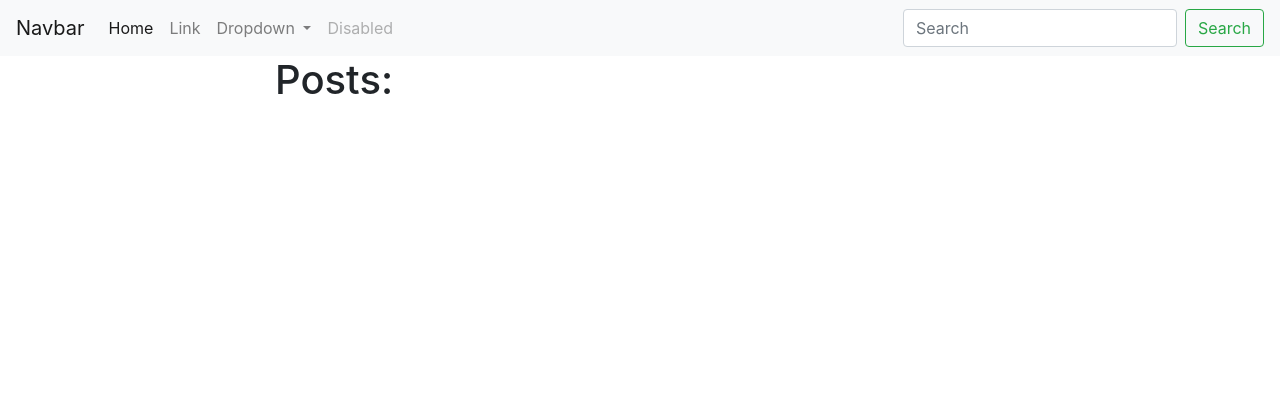
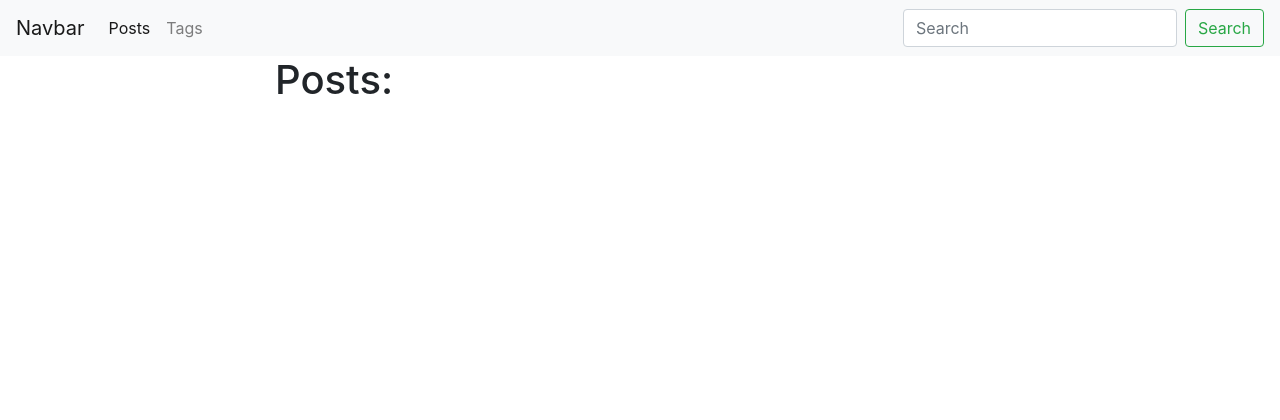
Before and after one commit to FroVolod/Blog, a Django app: page /blog/posts/ in a window 1280 px wide. Shown: the top 420 px of the page. Run offline with Django 3.2, Linux system fonts and the light colour scheme; data that the repository does not hold is empty; some libraries are stand-ins or nearby versions.

Commit message:
fixed "Navbar"

```diff
--- a/templates/base.html
+++ b/templates/base.html
@@ -22,24 +22,10 @@
         <div class="collapse navbar-collapse" id="navbarSupportedContent">
           <ul class="navbar-nav mr-auto">
             <li class="nav-item active">
-              <a class="nav-link" href="#">Home <span class="sr-only">(current)</span></a>
+              <a class="nav-link" href="{% url 'posts_list_url' %}">Posts<span class="sr-only">(current)</span></a>
             </li>
             <li class="nav-item">
-              <a class="nav-link" href="#">Link</a>
-            </li>
-            <li class="nav-item dropdown">
-              <a class="nav-link dropdown-toggle" href="#" id="navbarDropdown" role="button" data-toggle="dropdown" aria-haspopup="true" aria-expanded="false">
-                Dropdown
-              </a>
-              <div class="dropdown-menu" aria-labelledby="navbarDropdown">
-                <a class="dropdown-item" href="#">Action</a>
-                <a class="dropdown-item" href="#">Another action</a>
-                <div class="dropdown-divider"></div>
-                <a class="dropdown-item" href="#">Something else here</a>
-              </div>
-            </li>
-            <li class="nav-item">
-              <a class="nav-link disabled" href="#">Disabled</a>
+              <a class="nav-link" href="{% url 'tags_list_url' %}">Tags</a>
             </li>
           </ul>
           <form class="form-inline my-2 my-lg-0">
```
